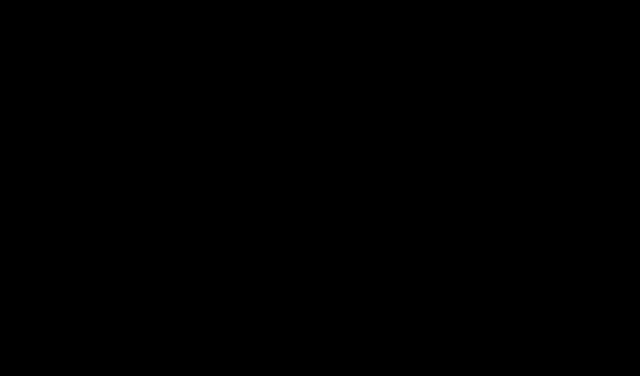
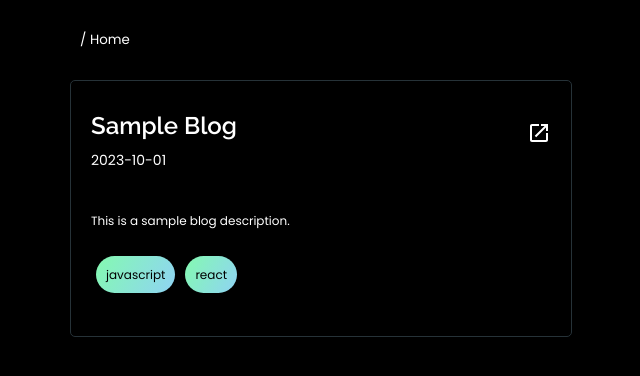
Before and after one commit to sambasivareddy-ch/sambasiva, a React (Create React App) app: page /blog in a window 1280 px wide. Before the commit this address had no page. Shown: the top 376 px of the page, without its empty margins (58-698 px from the left). Built offline with nearby package versions, Linux system fonts and the light colour scheme.

Commit message:
Blog feature added

```diff
--- a/package.json
+++ b/package.json
@@ -12,9 +12,11 @@
     "@testing-library/user-event": "^13.5.0",
     "@vercel/analytics": "^1.3.1",
     "firebase": "^9.17.1",
+    "gray-matter": "^4.0.3",
     "motion": "^12.16.0",
     "react": "^18.2.0",
     "react-dom": "^18.2.0",
+    "react-markdown": "^10.1.0",
     "react-router-dom": "^6.8.1",
     "react-scripts": "5.0.1",
     "web-vitals": "^2.1.4"
--- a/src/App.js
+++ b/src/App.js
@@ -3,6 +3,8 @@
 import ProjectPage from './pages/ProjectPage';
 import Main from './pages/Main';
 import ProjectDetailsPage from './pages/ProjectDetailsPage';
+import Blog from './pages/Blog';
+import BlogPost from './pages/BlogPost';
 
 const App = () => {
   return (
@@ -10,6 +12,9 @@
       <Route path='/' element={<Main />} exact />
       <Route path='/project/:id' element={<ProjectDetailsPage/>} exact />
       <Route path='/projects' element={<ProjectPage />} exact />
+      <Route path="/blog/:slug" element={<BlogPost />} exact />
+      <Route path="/blog" element={<Blog />} exact />
+      <Route path='*' element={<Main />} />
     </Routes>
   );
 }
--- /dev/null
+++ b/src/blogsInfo.js
@@ -0,0 +1,12 @@
+const blogs = [
+    {
+        'slug': 'sample',
+        'title': 'Sample Blog',
+        'description': 'This is a sample blog description.',
+        'date': '2023-10-01',
+        'domains': ['javascript', 'react'],
+        'filename': 'sample.md',
+    },
+]
+
+export default blogs;
--- a/src/components/BlogComponent.js
+++ b/src/components/BlogComponent.js
@@ -1,28 +1,32 @@
 import React from "react";
+import { Link } from "react-router-dom";
 
 import styles from "../styles/blog.module.css";
+import OpenInNewIcon from '@mui/icons-material/OpenInNew';
 
 const BlogComponent = (props) => {
     return (
         <div className={styles["blog-comp__wrapper"]}>
-            <div className={styles['blog-comp__highlighter']}>
-                <h1>{props.title[0].toUpperCase()}</h1>
-            </div>
-            <div>
             <div className={styles["blog-comp__meta_wrapper"]}>
                 <div className={styles["blog-comp__meta"]}>
-                        <h3>{props.title}</h3>
+                    <h3>
+                        <Link to={`/blog/${props.slug}`}>
+                            {props.title}
+                        </Link>
+                    </h3>
                     <p>{props.date}</p>
                 </div>
-                    <button className={styles['open__btn']} onClick={() => alert("Not yet defined!") }>Open</button>
+                {/* <button className={styles['open__btn']} onClick={() => alert("Not yet defined!") }>Open</button> */}
+                <Link to={`/blog/${props.slug}`} className={styles['open__btn']}>
+                    <OpenInNewIcon />
+                </Link>
             </div>
             <div className={styles["blog-comp__details"]}>
                 <div className={styles['blog-description']}>{props.description}</div>
-                    <div>
+                <div className={styles["blog-comp__domains"]}>
                     {props.domains.map((domain) => {
                         return <span key={Math.random()}>{domain}</span>;
                     })}
-                    </div>
                 </div>
             </div>
         </div>
--- a/src/components/Navigation.js
+++ b/src/components/Navigation.js
@@ -3,6 +3,7 @@
 import Logo from "./Logo";
 import MenuIcon from "@mui/icons-material/Menu";
 import GitHubIcon from "@mui/icons-material/GitHub";
+import { Link } from 'react-router-dom';
 
 const Navigation = () => {
   let isNavOpen = false;
@@ -71,6 +72,12 @@
             </a>
           </li>
           <li>
+            <Link className={styles["nav-link"]} to="/blog">
+              <span className={styles["list-number"]}>06.</span>
+              Blog
+            </Link>
+          </li>
+          <li>
             <a
               href="https://github.com/sambasivareddy-ch"
               rel="noreferrer"
--- a/src/pages/Blog.js
+++ b/src/pages/Blog.js
@@ -5,20 +5,7 @@
 import BlogComponent from "../components/BlogComponent";
 import styles from "../styles/blog.module.css";
 
-const DUMMY_BLOGS = [
-    {
-        title: "Variables in JS",
-        domains: ["javascript"],
-        date: "March 02 2023",
-        description: "Lorem ipsum dolor sit amet, consectetur adipiscing elit, sed do eiusmod tempor incididunt ut labore et dolore magna aliqua. Ut enim ad minim veniam, quis nostrud exercitation ullamco laboris nisi ut aliquip ex ea commodo consequat. Duis aute irure dolor in reprehenderit in voluptate velit esse cillum dolore eu fugiat nulla pariatur."
-    },
-    {
-        title: "Accessing DOM Elements",
-        domains: ["javascript", "html"],
-        date: "March 01 2023",
-        description: "Lorem ipsum dolor sit amet, consectetur adipiscing elit, sed do eiusmod tempor incididunt ut labore et dolore magna aliqua. Ut enim ad minim veniam, quis nostrud exercitation ullamco laboris nisi ut aliquip ex ea commodo consequat. Duis aute irure dolor in reprehenderit in voluptate velit esse cillum dolore eu fugiat nulla pariatur."
-    },
-];
+import blogs from "../blogsInfo";
 
 const Blog = () => {
     return (
@@ -28,17 +15,13 @@
                     <Link
                         to="/"
                         className={styles["home-link"]}
-                        fontSize="small"
+                        fontSize="large"
                     >
-                        Return to
+                        / Home
                     </Link>
-                    <HomeIcon />
                 </button>
                 <div className={styles["blogs"]}>
-                <form className={styles['search-form']}>
-                    <input type="search" placeholder="Start typing to get the blog you are looking..." />
-                </form>
-                    {DUMMY_BLOGS.map((blog) => {
+                    {blogs.map((blog) => {
                         return (
                             <BlogComponent
                                 key={Math.random()}
@@ -46,6 +29,7 @@
                                 domains={blog.domains}
                                 date={blog.date}
                                 description={blog.description}
+                                slug={blog.slug}
                             />
                         );
                     })}
--- /dev/null
+++ b/src/pages/BlogPost.js
@@ -0,0 +1,43 @@
+import React, { useState, useEffect} from "react";
+import { useParams } from "react-router-dom";
+import ReactMarkdown from "react-markdown";
+import { Link } from "react-router-dom";
+// import matter from "gray-matter/dist/gray-matter.browser.js";
+
+import blogs from "../blogsInfo";
+import styles from "../styles/blog.module.css";
+
+const BlogPost = () => {
+    const { slug } = useParams();
+    const [content, setContent] = useState("");
+    const [meta, setMeta] = useState({});
+
+    console.log("BlogPost component rendered with slug:", slug);
+
+    useEffect(() => {
+        const post = blogs.find((p) => p.slug === slug);
+        console.log("Post found:", post);
+        if (!post) return;
+
+        fetch(`/posts/${post.filename}`)
+        .then((res) => res.text())
+        .then((text) => {
+            setContent(text);
+        });
+    }, [slug]);
+
+    if (!content) {
+        return <div className={styles["blog-not-found"]}>Blog not found</div>;
+    }
+
+    return (
+        <div className={styles["blog-post-wrapper"]}>
+            <Link to={'/blog'}>/ Blogs</Link>
+            <ReactMarkdown>
+                {content}
+            </ReactMarkdown>
+        </div>
+    );
+}
+
+export default BlogPost;
--- a/src/styles/blog.module.css
+++ b/src/styles/blog.module.css
@@ -1,12 +1,9 @@
 .home-btn {
     outline: none;
     border: none;
-    position: fixed;
     width: fit-content;
     padding: 10px;
     border-radius: 5px;
-    bottom: 10px;
-    right: 10px;
     box-shadow: 0px 2px 12px rgba(0, 0, 0, 0.05);
     display: flex;
     align-items: center;
@@ -23,13 +20,16 @@
 }
 
 .blog-main {
-    display: grid;
-    place-items: center;
-    width: 100%;
+    width: 80%;
+    margin: 0 auto;
+    padding: 20px;
 }
 
 .blogs {
-    width: 60%;
+    width: 100%;
+    display: grid;
+    grid-template-columns: repeat(2, 1fr);
+    gap: 20px;
 }
 
 .blog-comp__wrapper {
@@ -39,10 +39,12 @@
     margin: 20px 0;
     padding: 20px;
     border-radius: 5px;
-    display: grid;
-    grid-template-columns: 20% 75%;
+    display: flex;
+    flex-direction: column;
     gap: 20px;
     font-family: var(--font-family-pop);
+    border: solid 1px #263238;
+    box-sizing: border-box;
 }
 
 .blog-comp__highlighter {
@@ -64,37 +66,67 @@
 }
 
 .blog-comp__meta_wrapper {
+    width: 100%;
     display: flex;
     justify-content: space-between;
     margin: 0 0 10px;
+    align-items: center;
+}
+
+.blog-comp__meta {
+    width: 100%;
+    display: flex;
+    flex-direction: column;
+}
+
+.blog-comp__meta h3 {
+    font-size: 24px;
+    font-weight: 600;
+    margin: 10px 0;
+}
+
+.blog-comp__meta h3 a {
+    text-decoration: none;
+    color: #fff;
+}
+
+.blog-comp__meta h3 a:hover {
+    color: #00e676;
 }
 
 .blog-comp__meta p{
-    font-size: 12px;
+    font-size: 14px;
 }
 
 .open__btn {
-    outline: none;
-    border: solid 2px #f50057;
-    padding: 5px;
-    height: 30px;
-    background-color: #fff;
+    width: fit-content;
+    color: #000;
+    font-family: var(--font-family-pop);
+    font-weight: 600;
+    text-decoration: none;
+    border: none;
     cursor: pointer;
-    border-radius: 5px;
-    color: #f50057;
 }
 
 .open__btn:hover {
-    background-color: #f50057;
-    color: #fff;
+    transform: scale(0.95);
+}
+
+.blog-comp__domains {
+    margin: 30px 0;
 }
 
 .blog-comp__details span {
-    font-size: 10px;
-    margin: 0 10px 0 0;
-    background-color: #e3f2fd;
-    padding: 5px 10px;
-    border-radius: 5pc;
+  width: fit-content;
+  padding: 10px;
+  border-radius: 5pc;
+  margin: 5px;
+  font-size: 12px;
+  color: #000;
+  text-align: center;
+  background-image: linear-gradient(120deg, #84fab0 0%, #8fd3f4 100%);
+  backdrop-filter: blur(0.1px);
+  overflow-x: scroll;
 }
 
 .search-form {
@@ -116,22 +148,71 @@
     color: #000;
 }
 
+.blog-post-wrapper {
+    font-family: var(--font-family-raleway);
+    line-height: 2;
+    width: 80%;
+    margin: 20px auto;
+}
+
+.blog-post-wrapper a {
+    text-decoration: none;
+    color: #fff;
+}
+
+.blog-post-wrapper a:hover {
+    color: #00e676;
+}
+
+.blog-post-wrapper h1 {
+    font-size: 2.5em;
+    margin: 20px 0;
+}
+
+.blog-post-wrapper h1, h2, h3, h4, h5, h6 {
+    font-family: var(--font-family-raleway);
+    color: #fff;
+}
+
+.blog-post-wrapper pre {
+    background-color: #212121;
+    padding: 20px;
+    border-radius: 5px;
+    overflow-x: auto;
+}
+
+.blog-post-wrapper li {
+    margin: 0 10px;
+}
+
+.blog-post-wrapper pre code {
+    font-family: var(--font-family-raleway);
+    background-color: #212121;
+    font-size: 16px;
+    color: #fff;
+}
+
 @media screen and (min-width: 300px) and (max-width: 600px) {
-    .blogs {
+    .blog-main, .blog-post-wrapper  {
         width: 95%;
     }
     .blog-comp__wrapper {
         display: flex;
         flex-direction: column;
         box-sizing: border-box;
+        margin: 0;
     }
     .blog-comp__highlighter{
         display: none;
     }
+    .blogs {
+        grid-template-columns: 1fr;
+        gap: 10px;
+    }
 }
 
 @media screen and (min-width: 601px) and (max-width: 1000px) {
-    .blogs {
-        width: 80%;
+    .blog-main, .blog-post-wrapper  {
+        width: 90%;
     }
 }
```
Also changed, not shown: public/posts/sample.md (added, +20 -0 lines), 1 other file (tests, documents, lock files or other folders). Lines whose indentation alone changed are shown as unchanged.
